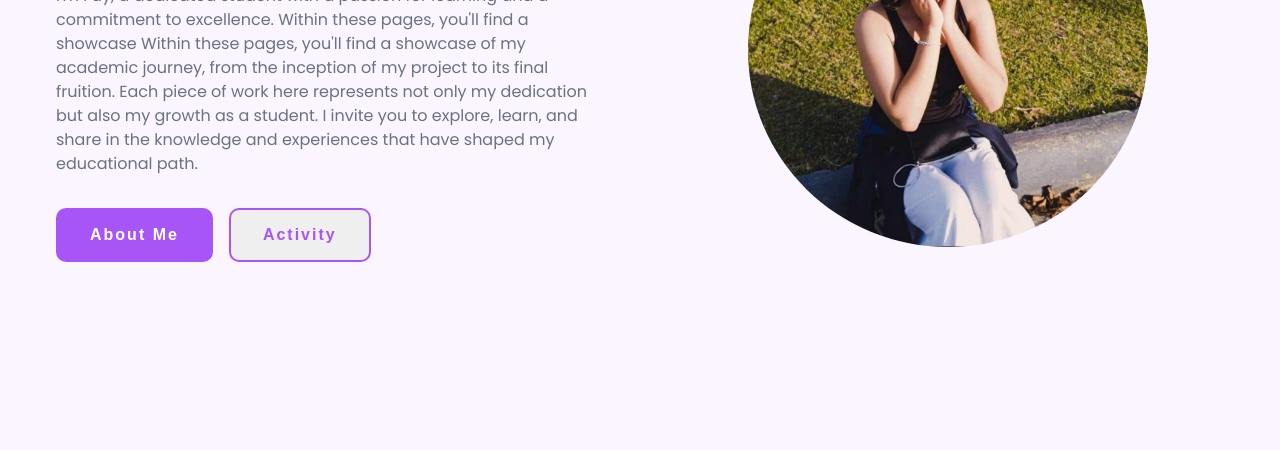
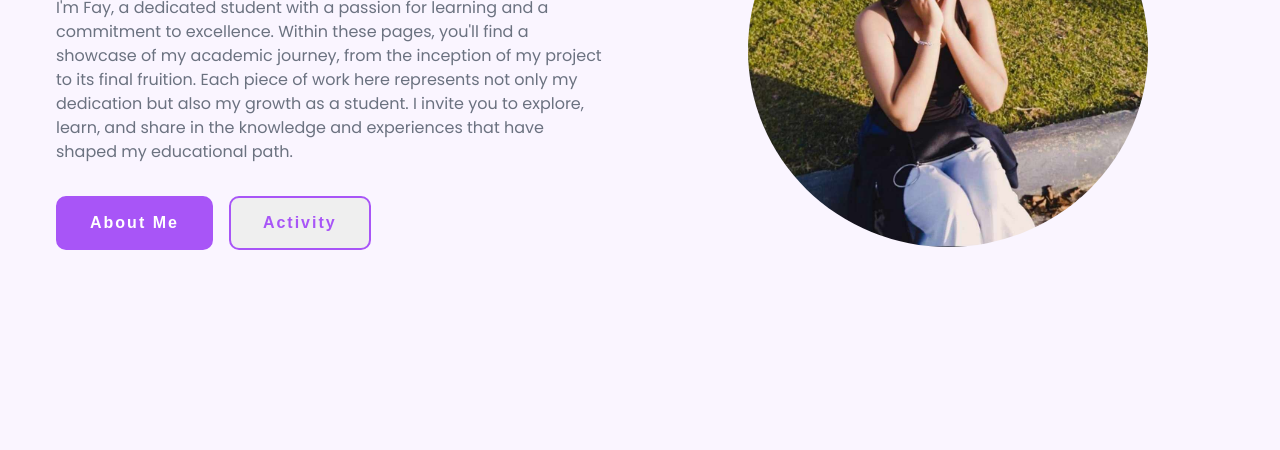
Before and after one commit to PatatasAI/Fay-Portfolio, a plain HTML site: page demo/index.html in a window 1280 px wide. Shown: the part 350-800 px from the top of the page. Drawn offline with nearby package versions, Linux system fonts and the light colour scheme.

Commit message:
Update index.html

```diff
--- a/demo/index.html
+++ b/demo/index.html
@@ -38,11 +38,10 @@
           <p class="description">
             I'm Fay, a dedicated student with
             a passion for learning and a commitment to excellence. Within these pages,
-            you'll find a showcase Within these pages, you'll find a showcase of my
-            academic journey, from the inception of my project to its final fruition.
-            Each piece of work here represents not only my dedication but also my growth
-            as a student. I invite you to explore, learn, and share in the knowledge and
-            experiences that have shaped my educational path.
+            you'll find a showcase of my academic journey, from the inception of my project
+            to its final fruition. Each piece of work here represents not only my dedication
+            but also my growth as a student. I invite you to explore, learn, and share in the
+            knowledge and experiences that have shaped my educational path.
           </p>
           <div class="action__btns">
             <button class="hire__me">About Me</button>
```
